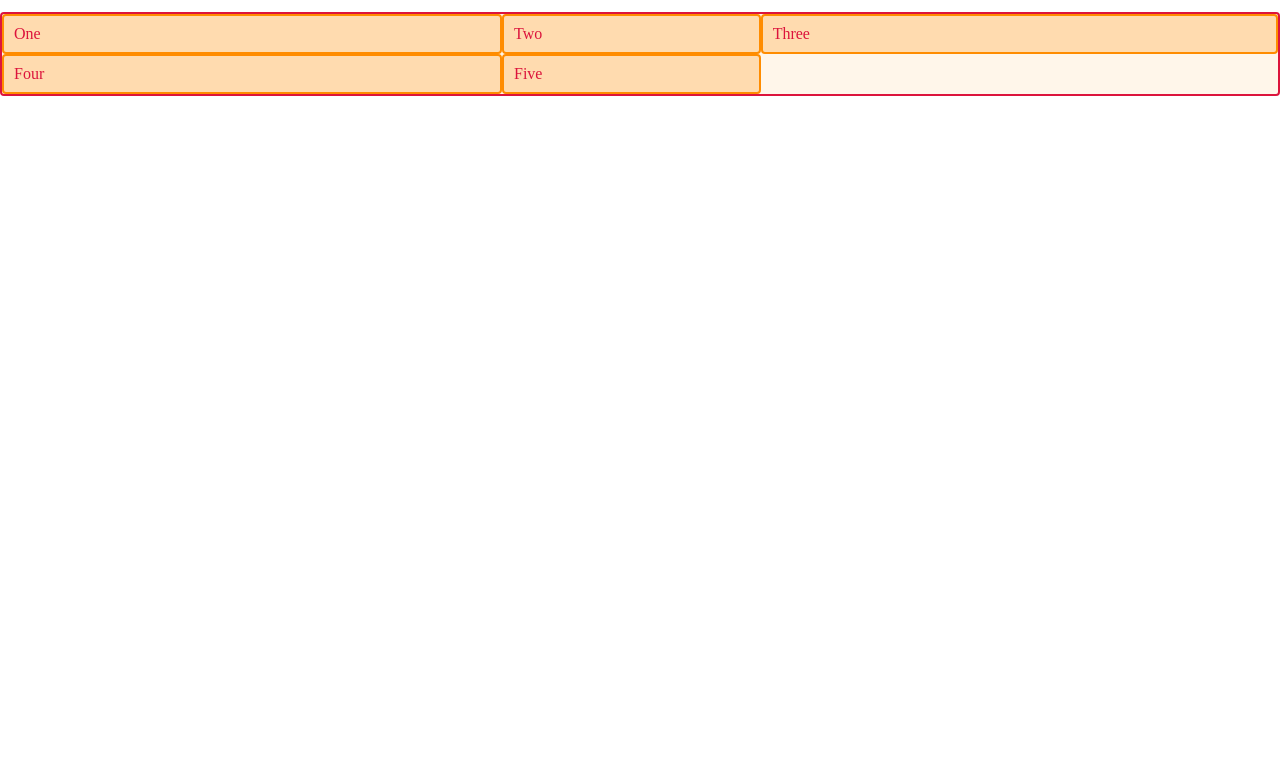
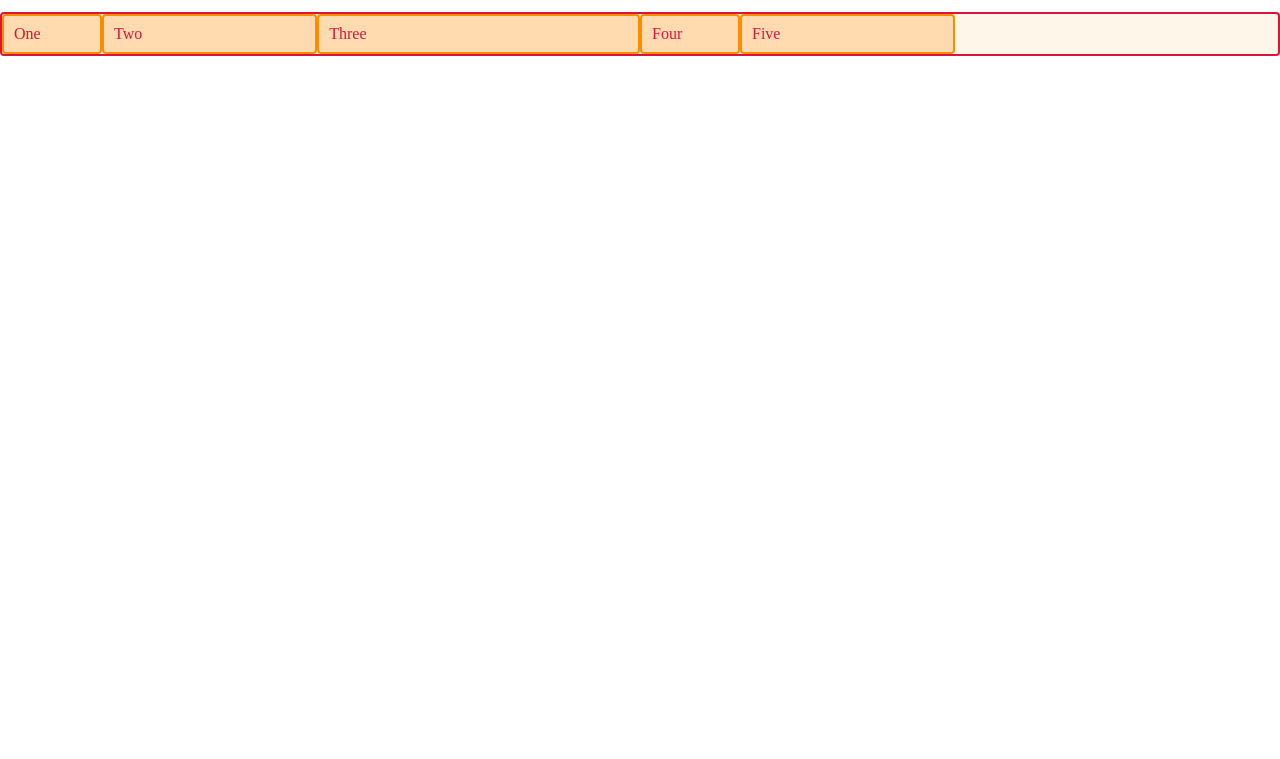
Before and after one commit to ynakanoendertech/css-grid-2, a website: page index.html in a window 1280 px wide. Shown: the part 41-800 px from the top of the page. Drawn offline with nearby package versions, Linux system fonts and the light colour scheme.

Commit message:
Use repeat notation

```diff
--- a/index.html
+++ b/index.html
@@ -26,7 +26,7 @@
             border-radius: 4px;
 
             display: grid;
-            grid-template-columns: 500px 1fr 2fr;
+            grid-template-columns: repeat(2, 100px 2fr 3fr);
         }
     </style>
 </head>
```
